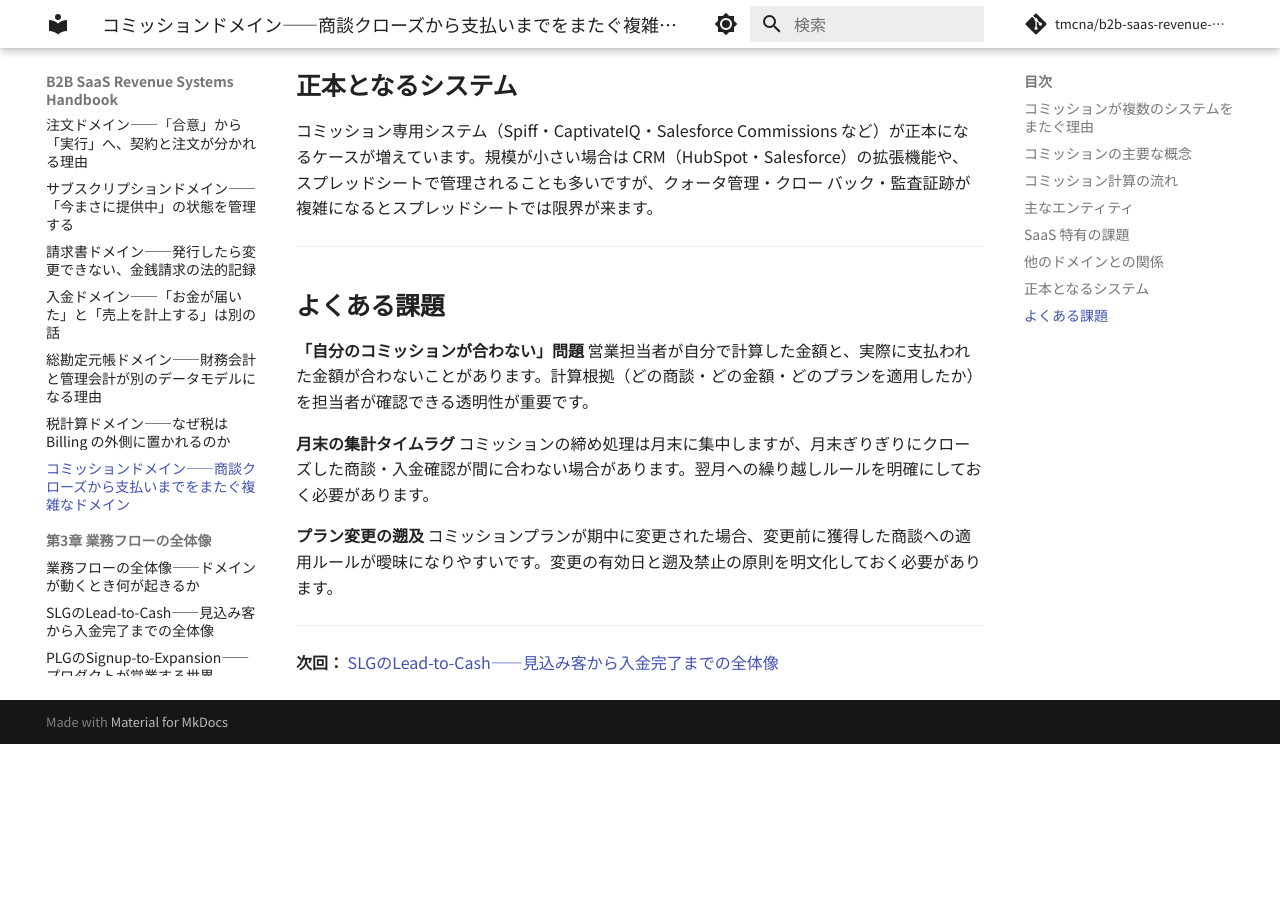
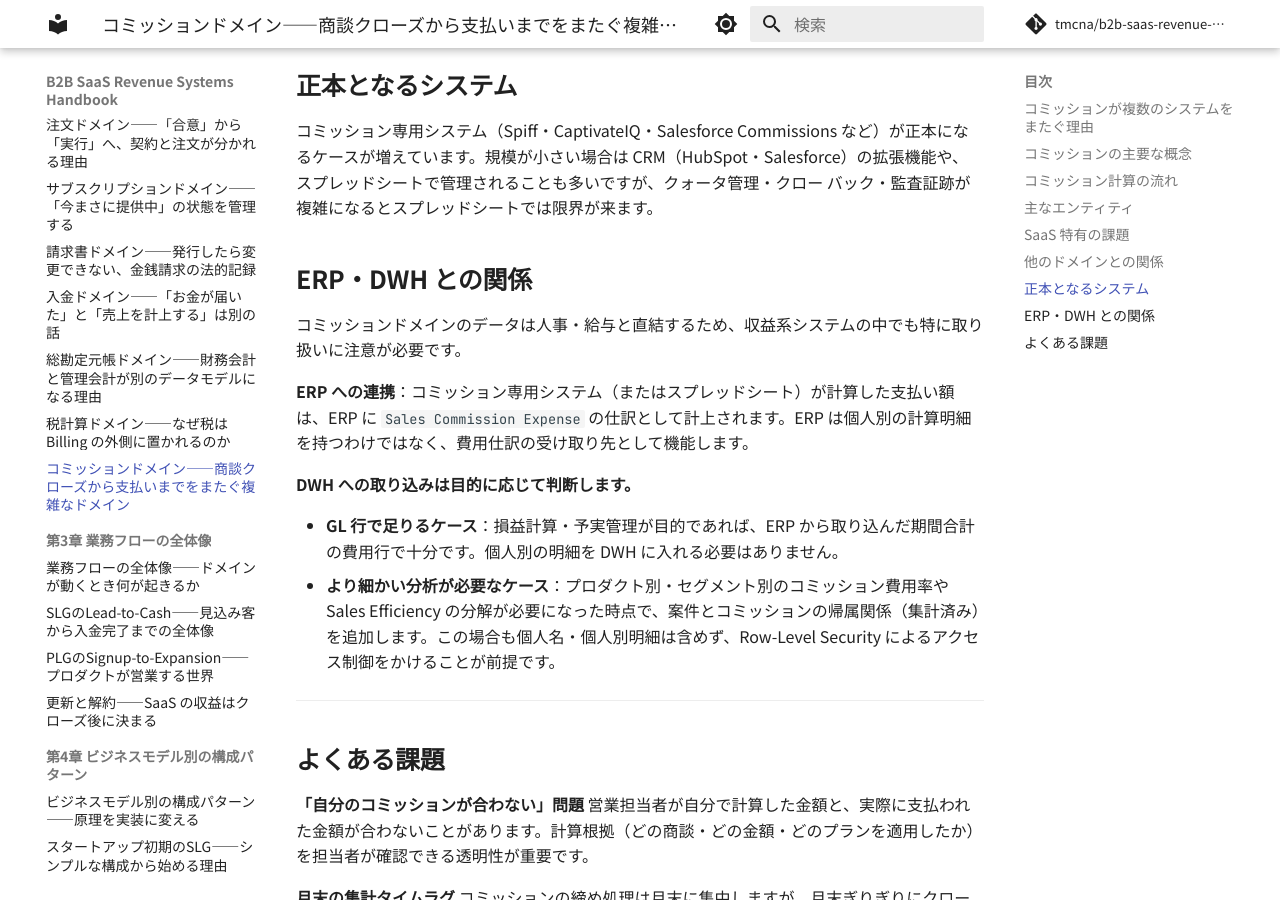
Before and after one commit to tmcna/b2b-saas-revenue-systems-handbook, an MkDocs documentation site: the page built from docs/02_domains/12_commission.md, in a window 1280 px wide and 900 px high, scrolled down 3116 px. Built offline with MkDocs 1.6.1 and Material for MkDocs 9.7.7, drawn with Linux system fonts in a browser that asks for light colours; comment, search, counter and statistics services are not loaded; before the commit the page ends 3860 px from its top, so only the background shows below that.

Commit message:
コミッションのDWH取り込み方針を修正——ERP経由のGL行を優先し機微データの扱いを明記
Co-Authored-By: Claude Sonnet 4.6 <noreply@anthropic.com>

```diff
--- a/docs/02_domains/12_commission.md
+++ b/docs/02_domains/12_commission.md
@@ -111,6 +111,17 @@ CRM の商談金額と Billing の実際の請求金額が異なるケースが
 
 コミッション専用システム（Spiff・CaptivateIQ・Salesforce Commissions など）が正本になるケースが増えています。規模が小さい場合は CRM（HubSpot・Salesforce）の拡張機能や、スプレッドシートで管理されることも多いですが、クォータ管理・クロー バック・監査証跡が複雑になるとスプレッドシートでは限界が来ます。
 
+## ERP・DWH との関係
+
+コミッションドメインのデータは人事・給与と直結するため、収益系システムの中でも特に取り扱いに注意が必要です。
+
+**ERP への連携**：コミッション専用システム（またはスプレッドシート）が計算した支払い額は、ERP に `Sales Commission Expense` の仕訳として計上されます。ERP は個人別の計算明細を持つわけではなく、費用仕訳の受け取り先として機能します。
+
+**DWH への取り込みは目的に応じて判断します。**
+
+- **GL 行で足りるケース**：損益計算・予実管理が目的であれば、ERP から取り込んだ期間合計の費用行で十分です。個人別の明細を DWH に入れる必要はありません。
+- **より細かい分析が必要なケース**：プロダクト別・セグメント別のコミッション費用率や Sales Efficiency の分解が必要になった時点で、案件とコミッションの帰属関係（集計済み）を追加します。この場合も個人名・個人別明細は含めず、Row-Level Security によるアクセス制御をかけることが前提です。
+
 ---
 
 ## よくある課題
--- a/docs/07_appendix/06_system_of_record.md
+++ b/docs/07_appendix/06_system_of_record.md
@@ -20,7 +20,7 @@
 | 収益認識スケジュール | — | — | △ | △ | — | △ |
 | 総勘定元帳（財務会計） | — | — | — | ◎ | — | — |
 | 総勘定元帳（管理会計） | — | — | — | — | — | ◎ |
-| コミッション | △ | — | — | — | △ | ○ |
+| コミッション | △ | — | — | ○ | △ | △ |
 
 ### 凡例
 
@@ -67,6 +67,17 @@ BillingとERPのどちらを正本にするかは、組織の会計フローに
 ### コミッション
 
 規模が小さい段階では CRM（Salesforce・HubSpot の拡張機能）またはスプレッドシートが正本になります。クォータ管理・クローバック・複数プランの混在など複雑さが増すにつれ、Spiff・CaptivateIQ 等のコミッション専用システムに移行します。
+
+**ERP へのフロー**：コミッション専用システム（またはスプレッドシート）が計算した支払い額は、ERP に `Sales Commission Expense`（売上原価または営業費用）の仕訳として計上されます。ERP はコミッションの個人明細を持つわけではなく、費用仕訳の受け取り先として機能します。
+
+**DWH への取り込みは段階的に判断します。**
+
+| フェーズ | DWH に入れるべきデータ |
+|--------|------------------|
+| Early / Startup Stage | ERP から取り込んだ GL 行（期間合計の費用）で足りる。個人明細は不要 |
+| Enterprise Stage | セグメント別・プロダクト別のコミッション費用率や Sales Efficiency の分解が必要になった時点で、案件とコミッションの帰属関係（集計済み）を追加する |
+
+コミッションデータは個人の給与に直結するため、取り込む場合でも個人名・個人別明細は含めず、Row-Level Security によるアクセス制御をかけることを推奨します。
 
 ---
 
```
